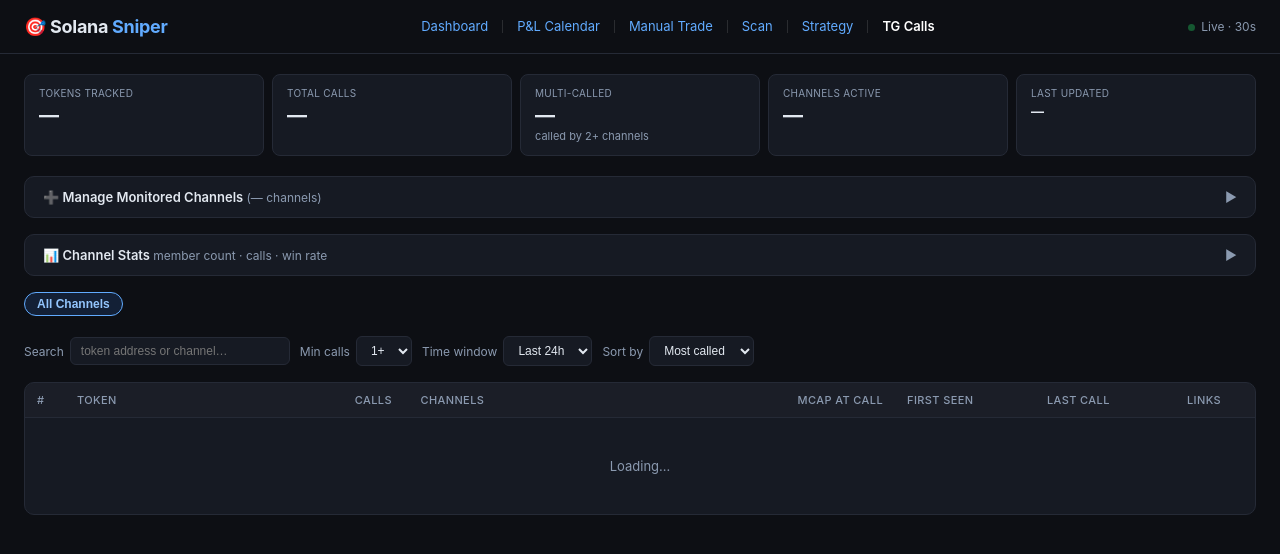
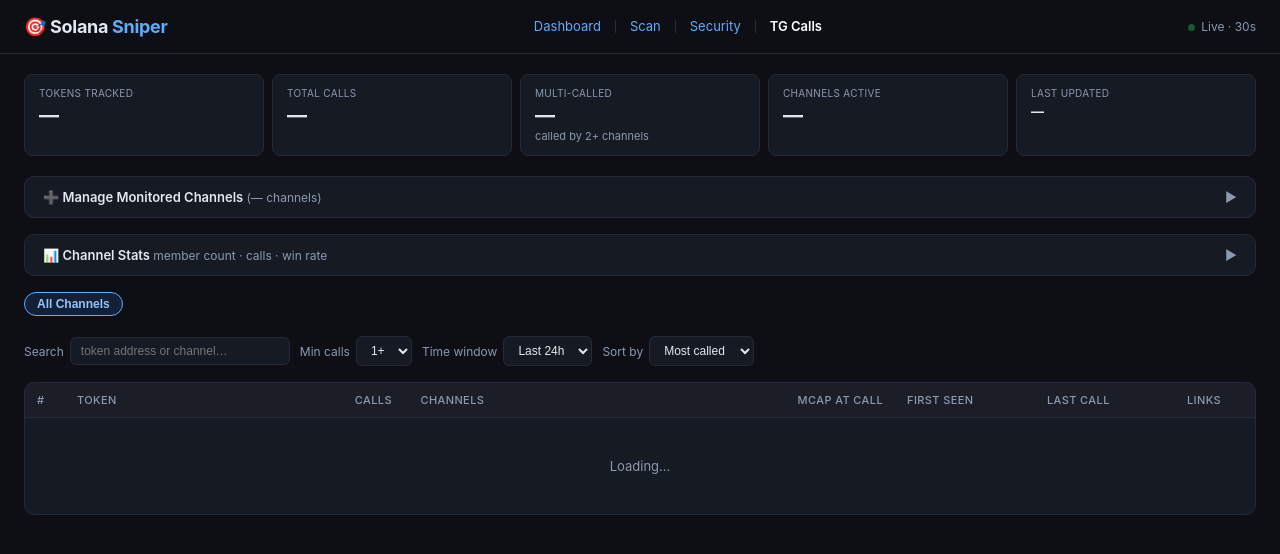
Before and after one commit to whispersomealpha/Sol_Ren_Dashboard, a website: page tgcalls.html in a window 1280 px wide. Drawn offline with Linux system fonts and the light colour scheme.

Commit message:
Add files via upload

```diff
--- a/tgcalls.html
+++ b/tgcalls.html
@@ -84,10 +84,8 @@
   <button class="nav-burger" onclick="document.querySelector('header nav').classList.toggle('open')" aria-label="Menu">☰</button>
   <nav>
     <a href="/index.html">Dashboard</a>
-    <a href="/index.html">P&L Calendar</a>
-    <a href="/security.html">Manual Trade</a>
     <a href="/scan.html">Scan</a>
-    <a href="/index.html">Strategy</a>
+    <a href="/security.html">Security</a>
     <a href="/tgcalls.html" class="active">TG Calls</a>
   </nav>
   <div class="refresh-info"><span class="dot"></span>Live · <span id="countdown">30</span>s</div>
```
Also changed, not shown: index.html (+1 -1 lines), scan.html (+1 -3 lines).
